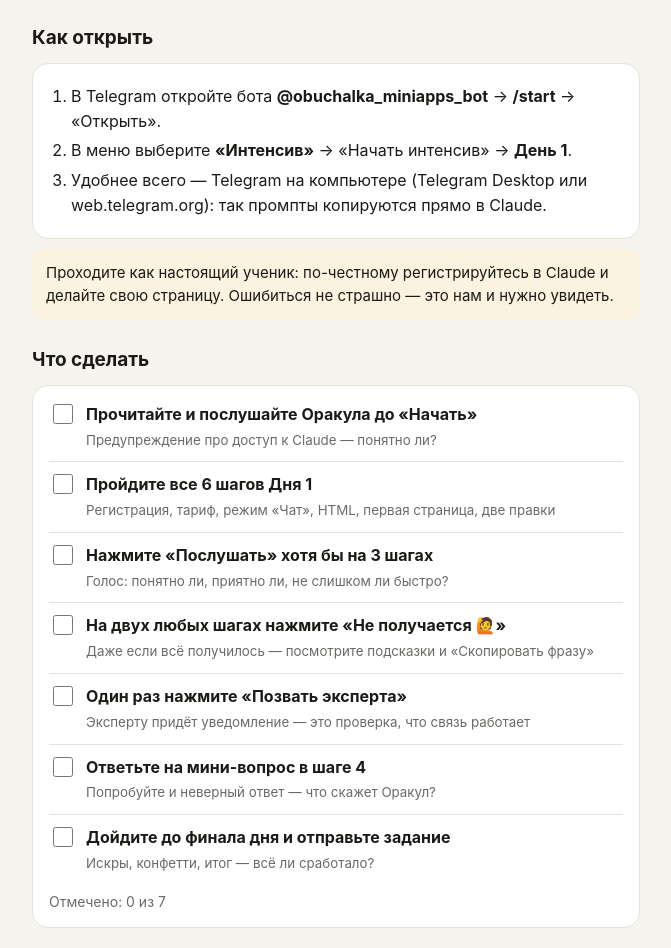
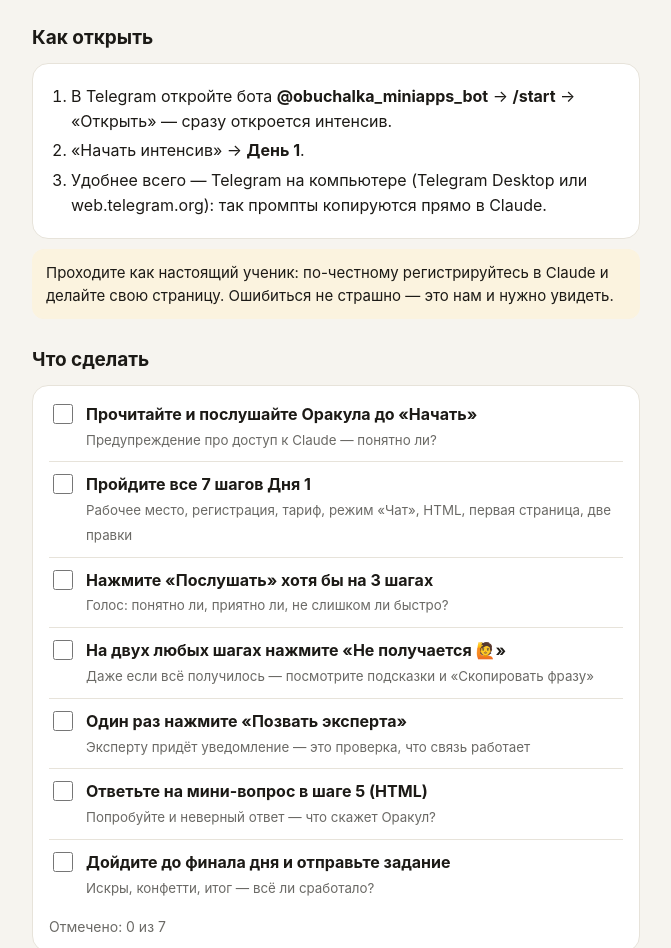
Before and after one commit to svlab27-web/obuchalka-oracle-prototype, a plain HTML site: page pilot.html in a window 1280 px wide. Shown: the part 281-1229 px from the top of the page, without its empty margins (304-975 px from the left). Drawn offline with Linux system fonts and the light colour scheme.

Commit message:
Пилот: 7 шагов дня 1, бот открывает интенсив сразу, мини-вопрос в шаге 5

```diff
--- a/pilot.html
+++ b/pilot.html
@@ -43,8 +43,8 @@
 
   <h2>Как открыть</h2>
   <div class="card"><ol>
-    <li>В Telegram откройте бота <b>@obuchalka_miniapps_bot</b> → <b>/start</b> → «Открыть».</li>
-    <li>В меню выберите <b>«Интенсив»</b> → «Начать интенсив» → <b>День 1</b>.</li>
+    <li>В Telegram откройте бота <b>@obuchalka_miniapps_bot</b> → <b>/start</b> → «Открыть» — сразу откроется интенсив.</li>
+    <li>«Начать интенсив» → <b>День 1</b>.</li>
     <li>Удобнее всего — Telegram на компьютере (Telegram Desktop или web.telegram.org): так промпты копируются прямо в Claude.</li>
   </ol></div>
   <div class="note">Проходите как настоящий ученик: по-честному регистрируйтесь в Claude и делайте свою страницу. Ошибиться не страшно — это нам и нужно увидеть.</div>
@@ -52,11 +52,11 @@
   <h2>Что сделать</h2>
   <div class="card" id="tasks">
     <label class="task"><input type="checkbox"><span><b>Прочитайте и послушайте Оракула до «Начать»</b><small>Предупреждение про доступ к Claude — понятно ли?</small></span></label>
-    <label class="task"><input type="checkbox"><span><b>Пройдите все 6 шагов Дня 1</b><small>Регистрация, тариф, режим «Чат», HTML, первая страница, две правки</small></span></label>
+    <label class="task"><input type="checkbox"><span><b>Пройдите все 7 шагов Дня 1</b><small>Рабочее место, регистрация, тариф, режим «Чат», HTML, первая страница, две правки</small></span></label>
     <label class="task"><input type="checkbox"><span><b>Нажмите «Послушать» хотя бы на 3 шагах</b><small>Голос: понятно ли, приятно ли, не слишком ли быстро?</small></span></label>
     <label class="task"><input type="checkbox"><span><b>На двух любых шагах нажмите «Не получается 🙋»</b><small>Даже если всё получилось — посмотрите подсказки и «Скопировать фразу»</small></span></label>
     <label class="task"><input type="checkbox"><span><b>Один раз нажмите «Позвать эксперта»</b><small>Эксперту придёт уведомление — это проверка, что связь работает</small></span></label>
-    <label class="task"><input type="checkbox"><span><b>Ответьте на мини-вопрос в шаге 4</b><small>Попробуйте и неверный ответ — что скажет Оракул?</small></span></label>
+    <label class="task"><input type="checkbox"><span><b>Ответьте на мини-вопрос в шаге 5 (HTML)</b><small>Попробуйте и неверный ответ — что скажет Оракул?</small></span></label>
     <label class="task"><input type="checkbox"><span><b>Дойдите до финала дня и отправьте задание</b><small>Искры, конфетти, итог — всё ли сработало?</small></span></label>
     <div class="progress" id="prog">Отмечено: 0 из 7</div>
   </div>
@@ -64,6 +64,7 @@
   <h2>На что смотреть</h2>
   <div class="card"><ul>
     <li><b>Где вы застряли</b> или пришлось перечитывать — номер шага и что было непонятно.</li>
+    <li><b>Шрифт и кнопки:</b> удобно ли читать, помогает ли «Аа», легко ли скопировать текст для Claude.</li>
     <li><b>Тексты Оракула:</b> что звучит странно, длинно, как «робот».</li>
     <li><b>Голос:</b> темп, произношение слов (Claude, HTML, Google).</li>
     <li><b>Игра:</b> хочется ли собирать искры? Мешает ли что-то?</li>
```
